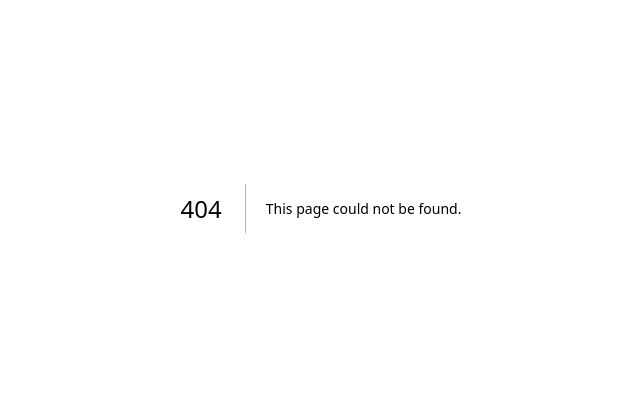
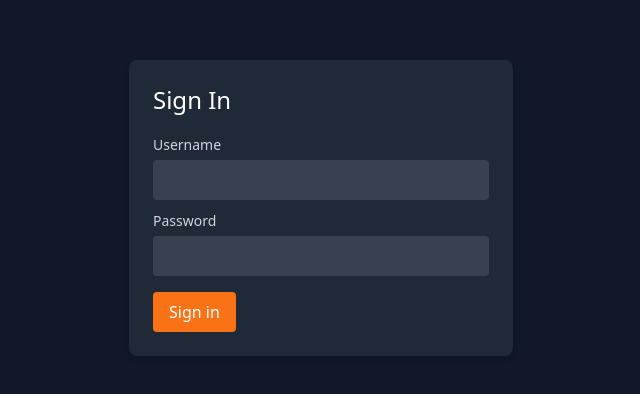
Before and after one commit to kevp1994/thermostat_v2_server, a Next.js app: page /login in a window 1280 px wide. Before the commit this address had no page. Shown: the part 192-586 px from the top of the page, without its empty margins (319-959 px from the left). Built offline with nearby package versions, Linux system fonts and the light colour scheme.

Commit message:
login security added

```diff
--- /dev/null
+++ b/pages/api/login.js
@@ -0,0 +1,21 @@
+export default function handler(req, res) {
+  if (req.method !== 'POST') {
+    res.setHeader('Allow', 'POST')
+    return res.status(405).json({ message: 'Method not allowed' })
+  }
+
+  const { username, password } = req.body || {}
+
+  // Hardcoded credentials for now
+  const VALID_USER = 'admin'
+  const VALID_PASS = 'secret'
+
+  if (username === VALID_USER && password === VALID_PASS) {
+    // Set a simple auth cookie valid for 7 days
+    const maxAge = 60 * 60 * 24 * 7 // 7 days
+    res.setHeader('Set-Cookie', `auth=1; Path=/; HttpOnly; Max-Age=${maxAge}; SameSite=Lax`)
+    return res.status(200).json({ ok: true })
+  }
+
+  return res.status(401).json({ ok: false, message: 'Invalid credentials' })
+}
--- /dev/null
+++ b/pages/api/logout.js
@@ -0,0 +1,5 @@
+export default function handler(req, res) {
+  // Clear auth cookie
+  res.setHeader('Set-Cookie', 'auth=; Path=/; HttpOnly; Max-Age=0; SameSite=Lax')
+  res.status(200).json({ ok: true })
+}
--- /dev/null
+++ b/pages/login.js
@@ -0,0 +1,58 @@
+import { useState } from 'react'
+import Head from 'next/head'
+import { useRouter } from 'next/router'
+
+export default function LoginPage() {
+  const [username, setUsername] = useState('')
+  const [password, setPassword] = useState('')
+  const [error, setError] = useState(null)
+  const router = useRouter()
+
+  async function handleSubmit(e) {
+    e.preventDefault()
+    setError(null)
+
+    try {
+      const res = await fetch('/api/login', {
+        method: 'POST',
+        headers: { 'Content-Type': 'application/json' },
+        body: JSON.stringify({ username, password }),
+      })
+
+      if (res.ok) {
+        router.replace('/thermostat')
+      } else {
+        const json = await res.json()
+        setError(json?.message || 'Login failed')
+      }
+    } catch (err) {
+      setError('Network error')
+    }
+  }
+
+  return (
+    <div className="min-h-screen flex items-center justify-center bg-gray-900 text-white">
+      <Head>
+        <title>Login</title>
+      </Head>
+      <form onSubmit={handleSubmit} className="w-full max-w-sm bg-gray-800 p-6 rounded-lg shadow-md">
+        <h1 className="text-2xl mb-4">Sign In</h1>
+        <label className="block mb-2">
+          <span className="text-sm text-gray-300">Username</span>
+          <input value={username} onChange={e => setUsername(e.target.value)} className="mt-1 block w-full p-2 rounded bg-gray-700" />
+        </label>
+
+        <label className="block mb-4">
+          <span className="text-sm text-gray-300">Password</span>
+          <input type="password" value={password} onChange={e => setPassword(e.target.value)} className="mt-1 block w-full p-2 rounded bg-gray-700" />
+        </label>
+
+        {error && <p className="text-red-400 mb-3">{error}</p>}
+
+        <div className="flex items-center justify-between">
+          <button type="submit" className="bg-orange-500 px-4 py-2 rounded hover:bg-orange-600">Sign in</button>
+        </div>
+      </form>
+    </div>
+  )
+}
--- a/pages/thermostat.js
+++ b/pages/thermostat.js
@@ -106,13 +106,13 @@ export default function ThermostatPage() {
   }
 
   function adjustTemp(amount) {
-    const currentTarget = settings?.targetTemp || 70
+    const currentTarget = settings?.targetTemp || 18.0
     performSettingUpdate({ targetTemp: currentTarget + amount, hold: true })
   }
 
-  // Format the current temp robustly
-  const currentTempFormat = zone?.currentTemp ? Math.round(zone.currentTemp) : '--'
-  const targetTemp = settings?.targetTemp || '--'
+  // Format the current temp robustly with 1 decimal place (0.5 degree steps)
+  const currentTempFormat = zone?.currentTemp ? Number(zone.currentTemp).toFixed(1) : '--'
+  const targetTemp = settings?.targetTemp ? Number(settings.targetTemp).toFixed(1) : '--'
   const isOff = settings?.mode === 'off'
 
   // Status and Glow Logic
@@ -184,7 +184,7 @@ export default function ThermostatPage() {
           <p className="text-gray-400 text-sm tracking-widest uppercase mb-1">{uiStatus}</p>
 
           <div className="flex items-start justify-center">
-            <span className={`text-[8rem] leading-none font-bold tracking-tighter ${isOff ? 'text-gray-500' : 'text-white'}`}>
+            <span className={`text-7xl md:text-[6rem] leading-none font-bold tracking-tighter ${isOff ? 'text-gray-500' : 'text-white'}`}>
               {currentTempFormat}
             </span>
           </div>
@@ -192,7 +192,7 @@ export default function ThermostatPage() {
           {!isOff && (
             <div className="mt-4 flex items-center bg-gray-900 rounded-full px-5 py-2 space-x-6 border border-gray-700 shadow-inner">
               <button
-                onClick={() => adjustTemp(-1)}
+                onClick={() => adjustTemp(-0.5)}
                 className="text-2xl text-gray-400 hover:text-white transition-colors pt-0 pb-1 w-8 h-8 flex items-center justify-center rounded-full hover:bg-gray-800"
               >
                 -
@@ -202,7 +202,7 @@ export default function ThermostatPage() {
                 <span className="text-xl font-bold text-orange-400">{targetTemp}°</span>
               </div>
               <button
-                 onClick={() => adjustTemp(1)}
+                 onClick={() => adjustTemp(0.5)}
                  className="text-2xl text-gray-400 hover:text-white transition-colors pt-0 pb-1 w-8 h-8 flex items-center justify-center rounded-full hover:bg-gray-800"
               >
                 +
@@ -254,3 +254,21 @@ export default function ThermostatPage() {
     </>
   )
 }
+
+// Server-side auth check: redirect to /login when no valid auth cookie
+export async function getServerSideProps(ctx) {
+  const { req } = ctx
+  const cookieHeader = req.headers && req.headers.cookie ? req.headers.cookie : ''
+
+  const hasAuth = cookieHeader.split(';').map(c => c.trim()).some(c => c === 'auth=1')
+  if (!hasAuth) {
+    return {
+      redirect: {
+        destination: '/login',
+        permanent: false,
+      },
+    }
+  }
+
+  return { props: {} }
+}
--- a/scripts/init_db.js
+++ b/scripts/init_db.js
@@ -28,8 +28,8 @@ async function init() {
     console.log("Inserting default zones...");
     await sql`
       INSERT INTO zones (zone_id, name, settings, pending) VALUES
-      ('zone-1', 'Living Room', '{"targetTemp": 70, "mode": "heat", "hold": false, "scheduleEnabled": false}'::jsonb, '{"settings": null, "commands": []}'::jsonb),
-      ('zone-2', 'Bedroom', '{"targetTemp": 68, "mode": "off", "hold": false, "scheduleEnabled": false}'::jsonb, '{"settings": null, "commands": []}'::jsonb)
+      ('zone-1', 'Living Room', '{"targetTemp": 18, "mode": "heat", "hold": false, "scheduleEnabled": false}'::jsonb, '{"settings": null, "commands": []}'::jsonb),
+      ('zone-2', 'Bedroom', '{"targetTemp": 18, "mode": "off", "hold": false, "scheduleEnabled": false}'::jsonb, '{"settings": null, "commands": []}'::jsonb)
     `;
     console.log("Default zones inserted.");
   } else {
```
Also changed, not shown: 1 other file (tests, documents, lock files or other folders).
